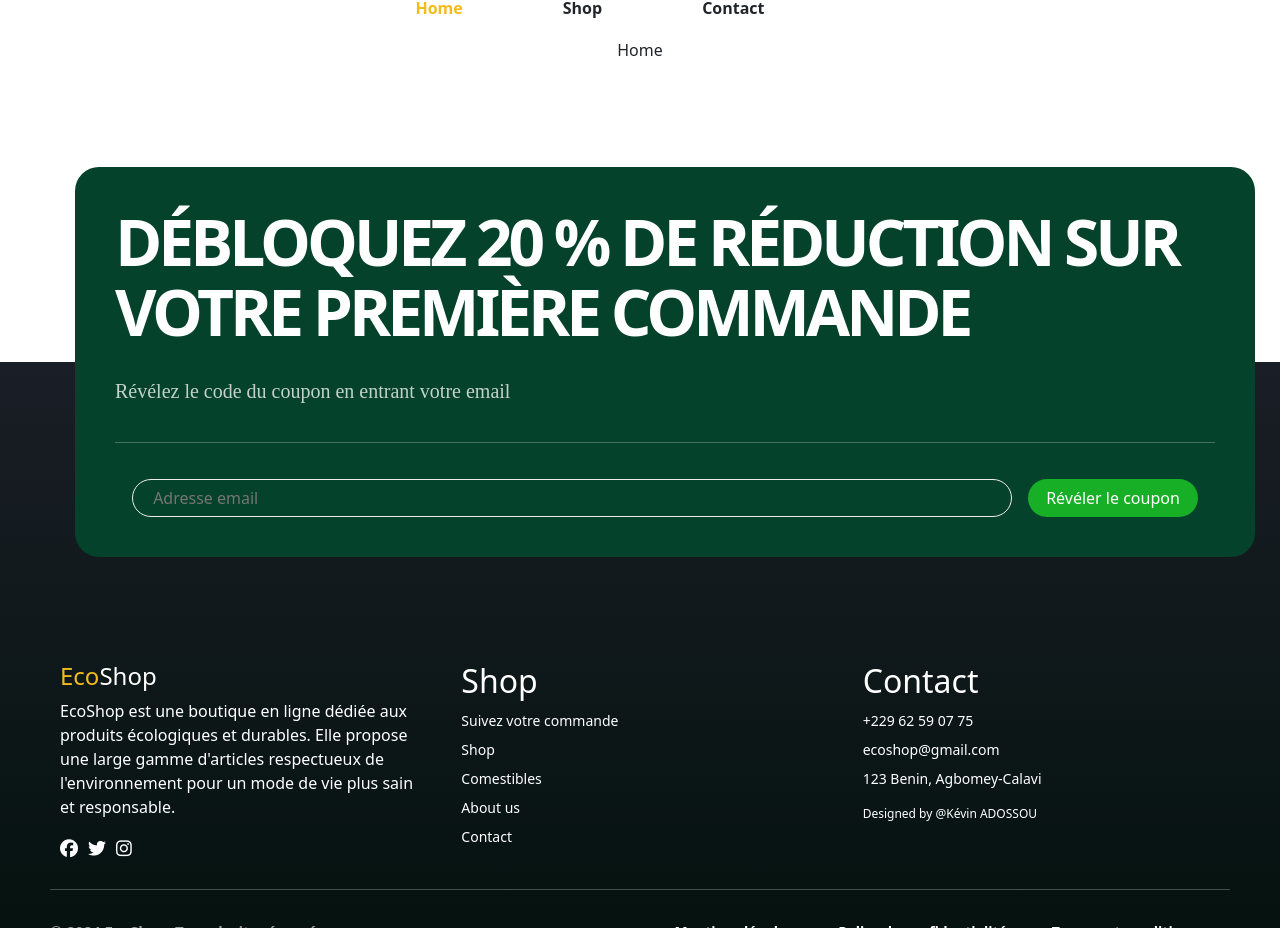
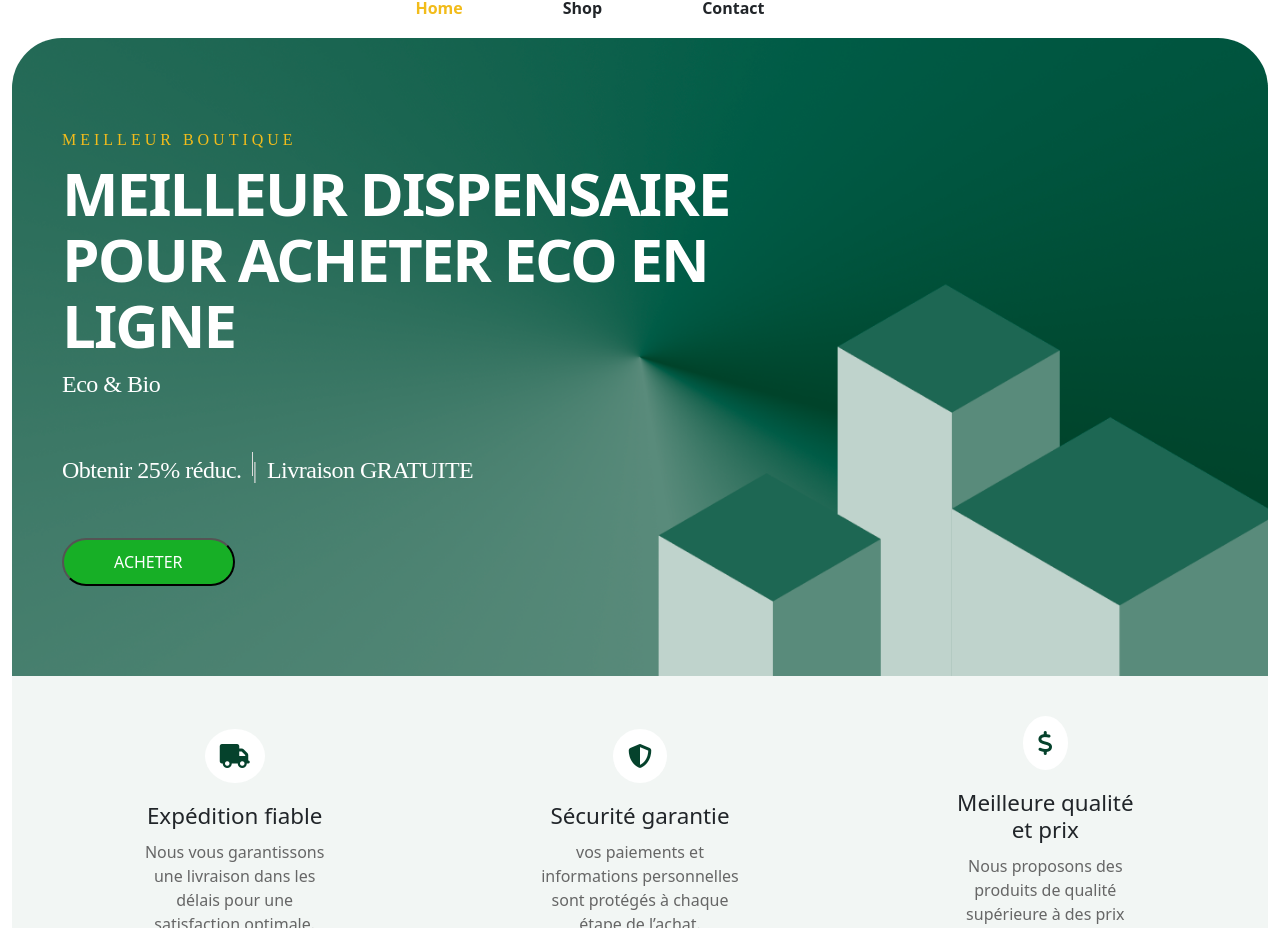
Before and after one commit to kevinCaris/Eco-Shop, a React (Create React App) app: page / in a window 1280 px wide. Shown: the part 172-1100 px from the top of the page. Built offline with nearby package versions, Linux system fonts and the light colour scheme; no server answers.

Commit message:
Create Home page with basic layout and sections

```diff
--- a/src/Pages/Home.js
+++ b/src/Pages/Home.js
@@ -1,9 +1,138 @@
 import React from 'react';
+import {  Col, Container, Nav, Row } from 'react-bootstrap';
+import ProductFetcher from '../Components/ProductFetcher';
+import TestimonialsSection from '../Components/TestimonialsSection';
+import { Link } from 'react-router-dom';
 
+const testimonials = [
+  {
+    name: 'Vikki Starr',
+    date: '15 janvier, 2024',
+    rating: '★★★★★',
+    text: 'Quem num gosta di mim que vai caçá sua turmis!Todo mundo vê os porris que eu tomo, mas ninguém vê os tombis que eu levo!'
+    },
+    {
+  name: 'Jean Dupont',
+  date: '22 février, 2024',
+  rating: '★★★★☆',
+  text: 'Service exceptionnel et livraison rapide. Les produits sont de qualité et le service client est toujours réactif. Je recommande fortement!'
+},
+{
+  name: 'Marie Curie',
+  date: '5 mars, 2024',
+  rating: '★★★★★',
+  text: 'Très satisfaite de mes achats. Les articles correspondent parfaitement à la description et la livraison a été plus rapide que prévu!'
+}
+];
 const Home = () => {
 
     return (
-       <p>Home</p>
+         <Container fluid  className="home">
+            <div className="hero-content">
+              <h2 className="hero-subtitle">MEILLEUR BOUTIQUE</h2>
+              <h1 className="hero-title">MEILLEUR DISPENSAIRE POUR ACHETER ECO EN LIGNE</h1>
+              <p className="hero-description">Eco & Bio</p>
+              <div className="hero-actions">
+                  <span>Obtenir 25% réduc.</span> <span className="separator">|</span> <span>Livraison GRATUITE</span>
+              </div>
+              <Link  to="/shop" ><button className="hero-button"> ACHETER </button></Link>
+
+            </div>
+
+            <div className="features">
+                <div className="feature">
+                    <i className="feature-icon fas fa-truck"></i>
+                    <h3>Expédition fiable</h3>
+                    <p> Nous vous garantissons une livraison dans les délais pour une satisfaction optimale.</p>
+                </div>
+                <div className="feature">
+                    <i className="feature-icon fas fa-shield-alt"></i>
+                    <div className='module1'>
+                        <h3>Sécurité garantie</h3>
+                    <p> vos paiements et informations personnelles sont protégés à chaque étape de l’achat.</p>
+                    </div>
+                </div>
+                <div className="feature">
+                    <i className="feature-icon fas fa-dollar-sign"></i>
+                    <h3>Meilleure qualité et prix</h3>
+                    <p>Nous proposons des produits de qualité supérieure à des prix compétitifs.</p>
+                </div>
+            </div>
+           <div className="Section3 container-fluid">
+      <h1 className="title">CHOISISSEZ VOTRE PRODUIT</h1>
+
+      {/* Menu de navigation */}
+      <Nav className=" navig justify-content-center my-4">
+        <Nav.Item>
+          <Nav.Link className='item' href="#best-sellers">Meilleurs vendeurs</Nav.Link>
+        </Nav.Item>
+        <Nav.Item>
+          <Nav.Link className='item' href="#bundles-promotions">Paquets & Promotions</Nav.Link>
+        </Nav.Item>
+        <Nav.Item>
+          <Nav.Link className='item' href="#on-sale">En vente</Nav.Link>
+        </Nav.Item>
+      </Nav>
+
+      {/* Section Produits */}
+      <div className="section-product d-flex ">
+        <Col md={12} lg={3}     className="first-card">
+          <img src="/images/produit-image.png" alt="Produit" className="img-fluid" />
+          <h4>Magasinez nos meilleures ventes</h4>
+          <p>Lorem ipsum dolor sit amet consectetur. Ullamcorper ipsum varius lorem blandit lectus magnis feugiat.</p>
+          <Link to="/shop">Voir tout</Link>
+        </Col>
+
+        <Col md={12} lg={9} className="list-product">
+          <ProductFetcher />
+        </Col>
+      </div>
+    </div>
+
+
+    <div>
+    <div class="refer-section">
+        <Row>
+            <Col>
+                <h3>REFEREZ UN AMI</h3>
+                <p>Et Gagnez <span class="highlight">FCFA30 !</span></p>
+            </Col>
+            <Col>
+                 <button class="cta-button">Référence ici</button>
+            </Col>
+        </Row>
+    </div>
+
+    <div class="order-section">
+    <h2 class="main-title">COMMANDER DES PRODUITS ECO EN LIGNE CHEZ EcoShop</h2>
+    <p class="order-description">
+        Musum Ipsum, cacilds vidis litro abertis. Vehicula non. Ut sed ex eros. Vivamus sit amet nibh non
+        tellus tristique interdum. Mãe faz elemento girariz, nisi eros vermeio.
+    </p>
+
+    <div class="steps">
+        <div class="step">
+        <div class="icon">1</div>
+        <h4>S'ENREGISTRER</h4>
+        <p>Procédez à l’enregistrement pour accéder aux meilleurs produits éco en ligne.</p>
+        </div>
+        <div class="step">
+        <div class="icon">2</div>
+        <h4>ACHETER</h4>
+        <p>Parcourez et sélectionnez vos produits préférés, éco-responsables et de qualité.</p>
+        </div>
+        <div class="step">
+        <div class="icon">3</div>
+        <h4>Effectuer le paiement</h4>
+        <p>Finalisez votre achat en procédant au paiement sécurisé pour recevoir votre commande.</p>
+        </div>
+    </div>
+    <Link to='/shop'> <button class="product-button">Choisir votre produit</button></Link>
+
+    </div>
+    </div>
+   <TestimonialsSection testimonials={testimonials}></TestimonialsSection>
+ </Container>
     );
 
 };
```
